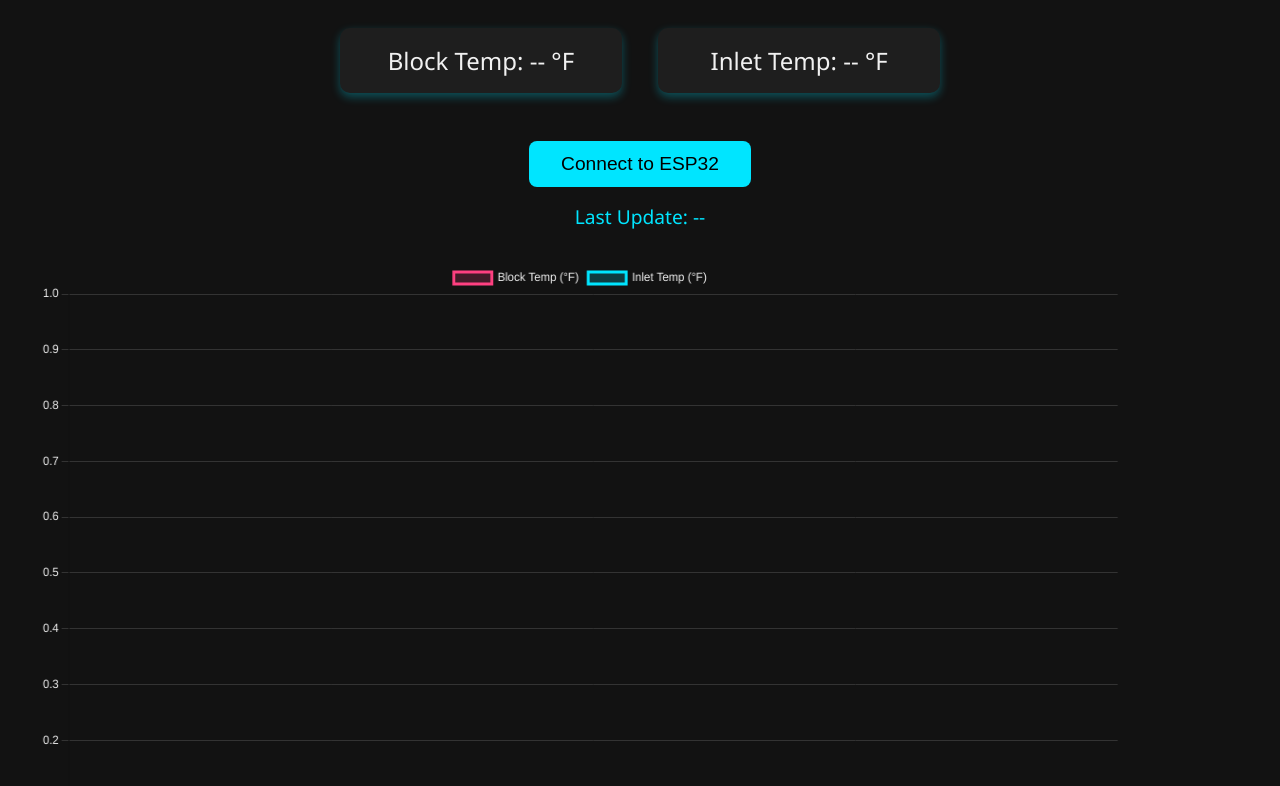
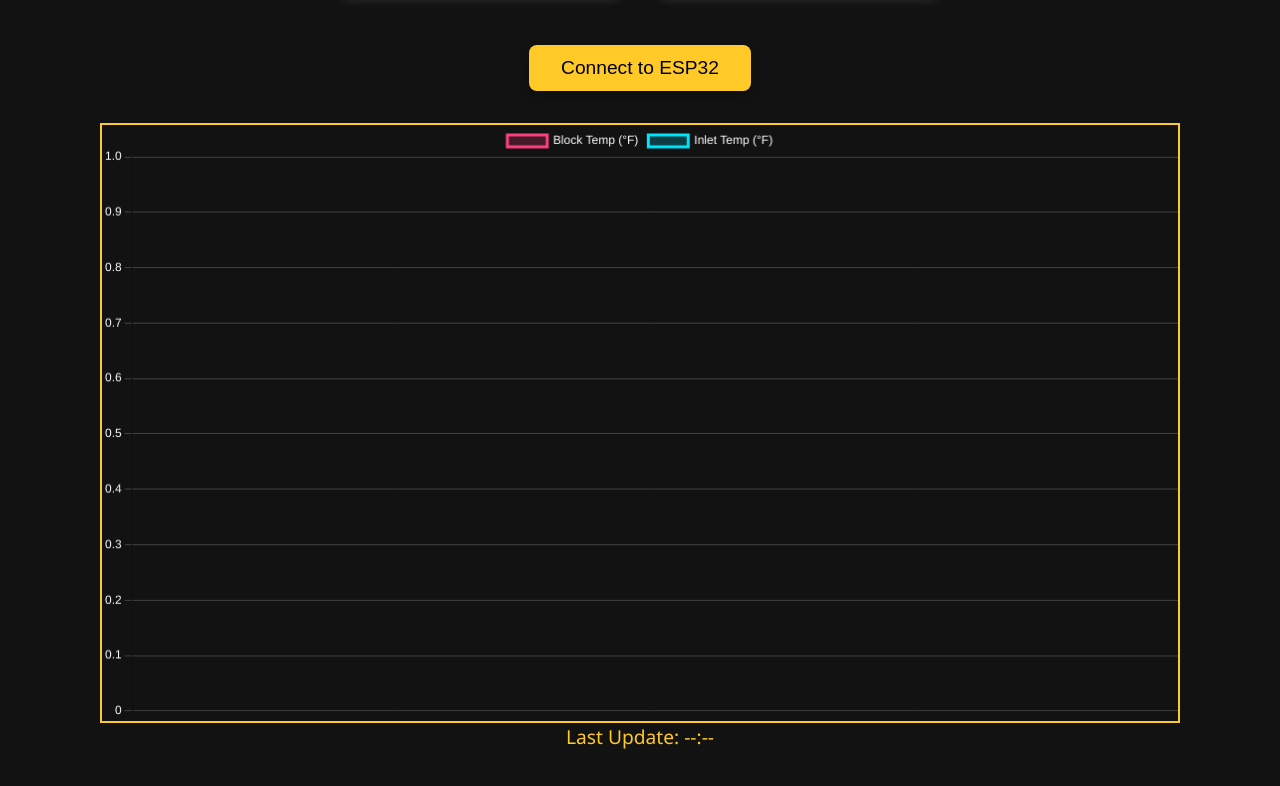
Before and after one commit to iheartbarges/Boat-Dashboard, a plain HTML site: page index.html in a window 1280 px wide. Shown: the part 124-910 px from the top of the page. Drawn offline with nearby package versions, Linux system fonts and the light colour scheme.

Commit message:
colors labels format

```diff
--- a/index.html
+++ b/index.html
@@ -3,61 +3,62 @@
 <head>
   <meta charset="UTF-8">
   <meta name="viewport" content="width=device-width, initial-scale=1.0">
-  <title>ESP32 BLE Temp Dashboard</title>
   <script src="https://cdn.jsdelivr.net/npm/chart.js"></script>
   <style>
     body {
       font-family: 'Segoe UI', Tahoma, Geneva, Verdana, sans-serif;
-      background-color: #121212;
-      color: #f1f1f1;
+      background-color: #121212; /* Dark background for high contrast */
+      color: #fff; /* White text for high visibility */
       text-align: center;
       padding: 2rem;
-    }
-    h1 {
-      color: #00e5ff;
-      margin-bottom: 2rem;
     }
     .temp-box {
       font-size: 1.5rem;
       margin: 1rem;
       padding: 1rem;
-      background: #1e1e1e;
+      background: #333; /* Dark background for temperature boxes */
       border-radius: 10px;
       display: inline-block;
       width: 250px;
-      box-shadow: 0 4px 10px rgba(0, 229, 255, 0.3);
+      box-shadow: 0 4px 10px rgba(255, 255, 255, 0.1); /* Soft white glow */
     }
     button {
       font-size: 1.2rem;
       padding: 0.75rem 2rem;
       margin-top: 2rem;
-      background: #00e5ff;
-      color: #000;
+      background: #ffca28; /* Bright yellow button */
+      color: #000; /* Black text */
       border: none;
       border-radius: 8px;
       cursor: pointer;
+      box-shadow: 0 4px 10px rgba(0, 0, 0, 0.3);
+    }
+    .chart-container {
+      display: flex;
+      justify-content: center;
+      margin-top: 2rem;
     }
     canvas {
       max-width: 90%;
-      margin-top: 2rem;
+      border: 2px solid #ffca28; /* Border to match the title */
     }
     #lastUpdate {
       font-size: 1.2rem;
-      color: #00e5ff;
-      margin-top: 1rem;
+      color: #ffca28; /* Matching yellow for the last update text */
     }
   </style>
 </head>
 <body>
-  <h1>ESP32 Bluetooth Temperature Dashboard</h1>
   <div class="temp-box" id="blockTemp">Block Temp: -- °F</div>
   <div class="temp-box" id="inletTemp">Inlet Temp: -- °F</div>
   <br>
   <button onclick="connectBLE()">Connect to ESP32</button>
 
-  <div id="lastUpdate">Last Update: --</div>
+  <div class="chart-container">
+    <canvas id="tempChart"></canvas>
+  </div>
 
-  <canvas id="tempChart"></canvas>
+  <div id="lastUpdate">Last Update: --:--</div>
 
   <script>
     const SERVICE_UUID = '12345678-1234-5678-1234-56789abcdef0';
@@ -71,37 +72,29 @@
       datasets: [
         {
           label: 'Block Temp (°F)',
-          borderColor: '#ff4081',
+          borderColor: '#ff4081', /* Pink for block temp */
           backgroundColor: 'rgba(255, 64, 129, 0.2)',
           data: [],
         },
         {
           label: 'Inlet Temp (°F)',
-          borderColor: '#00e5ff',
+          borderColor: '#00e5ff', /* Bright blue for inlet temp */
           backgroundColor: 'rgba(0, 229, 255, 0.2)',
           data: [],
         }
       ]
     };
 
-    let lastUpdateTime = null;  // Store the last update time
-
     function updateChart(tempBlock, tempInlet) {
       const now = new Date();
       const timeLabel = now.getHours().toString().padStart(2, '0') + ':' + now.getMinutes().toString().padStart(2, '0');
-      const timestamp = now.toLocaleString();  // Get a human-readable timestamp
-
-      // Only update the chart every minute
-      if (lastUpdateTime && (now - lastUpdateTime) < 60000) {
-        return; // Skip the update if it's been less than a minute
-      }
 
       // Add the new data points
       chartData.labels.push(timeLabel);
       chartData.datasets[0].data.push(tempBlock);
       chartData.datasets[1].data.push(tempInlet);
 
-      // Keep only the last 20 updates
+      // Keep only the last 20 minutes of data
       if (chartData.labels.length > 20) {
         chartData.labels.shift();
         chartData.datasets[0].data.shift();
@@ -111,11 +104,8 @@
       // Update the chart
       chart.update();
 
-      // Update the last update time
-      lastUpdateTime = now;
-
-      // Display the timestamp of the last update
-      document.getElementById('lastUpdate').innerText = `Last Update: ${timestamp}`;
+      // Update last update time
+      document.getElementById('lastUpdate').innerText = `Last Update: ${timeLabel}`;
     }
 
     function connectBLE() {
@@ -154,7 +144,7 @@
     let lastBlock = null;
     let lastInlet = null;
 
-    // Chart.js setup with smooth line curve and limited data points
+    // Chart.js setup
     chart = new Chart(document.getElementById('tempChart'), {
       type: 'line',
       data: chartData,
@@ -164,32 +154,24 @@
           y: {
             beginAtZero: false,
             ticks: {
-              color: '#f1f1f1'
+              color: '#fff' /* White ticks for high contrast */
             },
-            grid: { color: '#333' }
+            grid: { color: '#444' }
           },
           x: {
             ticks: {
-              color: '#f1f1f1',
+              color: '#fff', /* White ticks */
               callback: function(value, index, values) {
-                // Display only the labels at 5-minute intervals
-                if (index % 5 === 0) {
-                  return values[index];
-                }
-                return '';
+                // Show time at each data point
+                return chartData.labels[index] || '';
               }
             },
-            grid: { color: '#333' }
+            grid: { color: '#444' }
           }
         },
         plugins: {
           legend: {
-            labels: { color: '#f1f1f1' }
-          }
-        },
-        elements: {
-          line: {
-            tension: 0.4  // Smooth curved line
+            labels: { color: '#fff' }
           }
         }
       }
```
